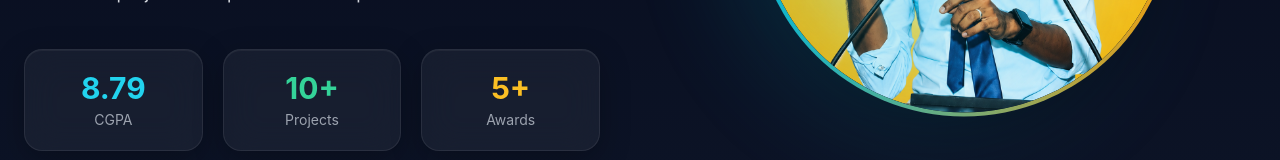
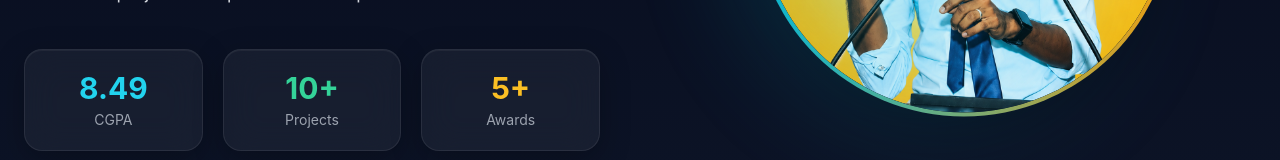
Before and after one commit to Surdhan/suriyamoorthy-portfolio, a React (Vite) app: page / in a window 1280 px wide. Shown: the part 565-725 px from the top of the page. Built offline with nearby package versions, Linux system fonts and the light colour scheme.

Commit message:
Update Hero.jsx

```diff
--- a/src/components/Hero.jsx
+++ b/src/components/Hero.jsx
@@ -78,7 +78,7 @@ export default function Hero() {
           <div className="grid grid-cols-3 gap-5 mt-10 max-w-xl">
 
             <div className="glass p-5 rounded-2xl text-center border border-cyan-500/10">
-              <h3 className="text-3xl font-bold text-cyan-400">8.79</h3>
+              <h3 className="text-3xl font-bold text-cyan-400">8.49</h3>
               <p className="text-sm text-gray-400 mt-1">CGPA</p>
             </div>
 
```
